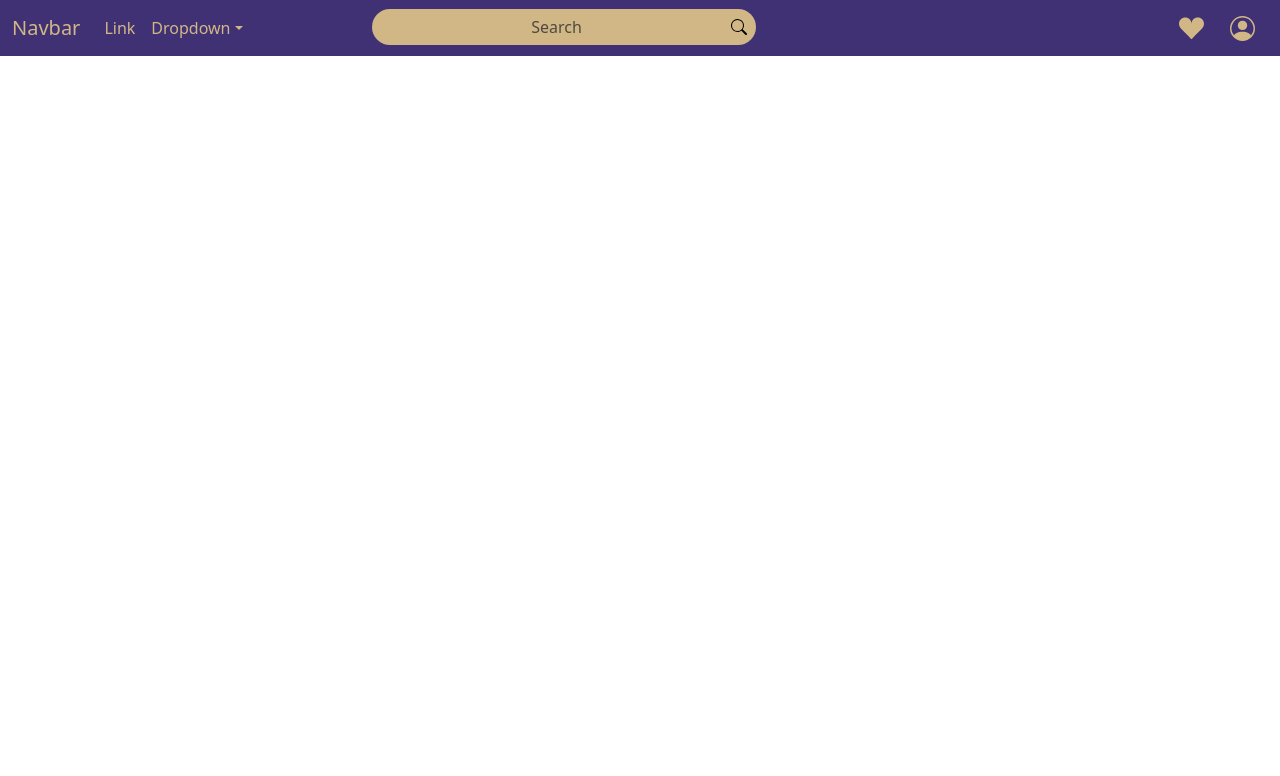
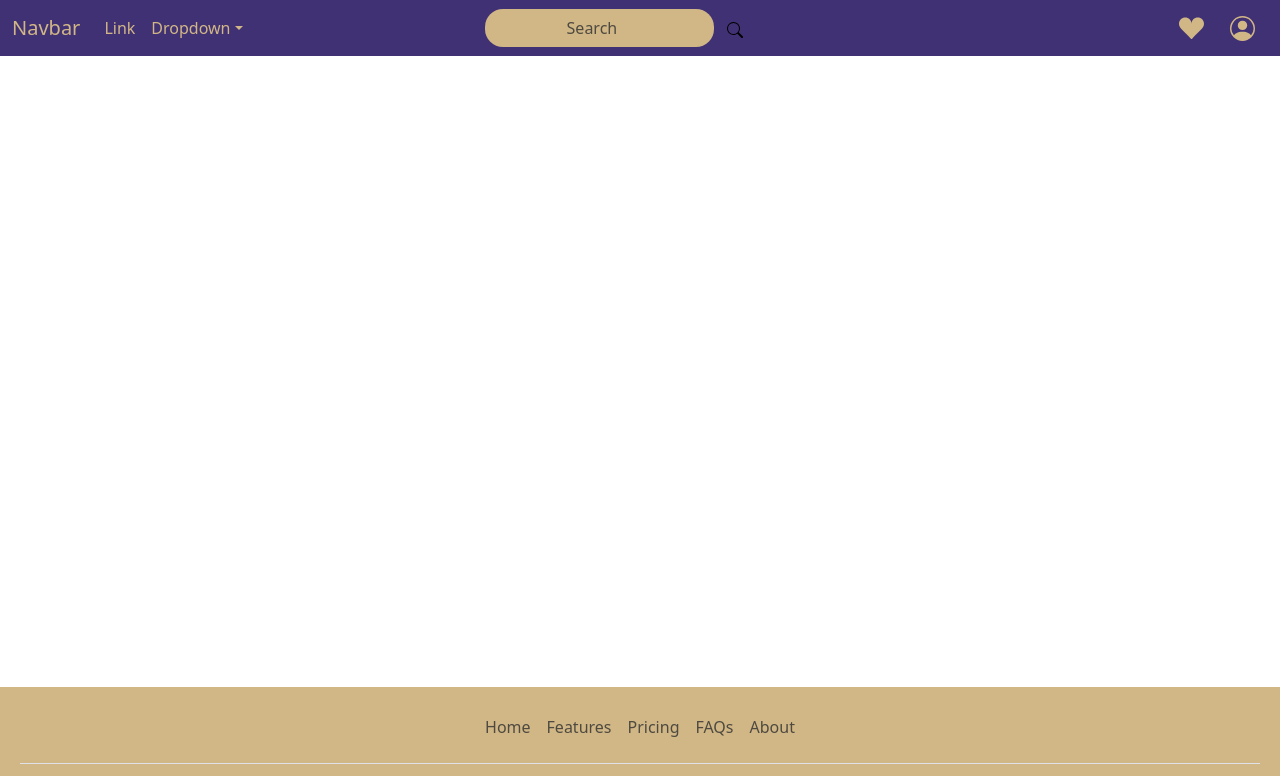
Before and after one commit to M1nfr3y/ScambioLorcana, a SvelteKit app: page / in a window 1280 px wide. Shown: the top 776 px of the page. Built offline with nearby package versions, Linux system fonts and the light colour scheme.

Commit message:
implementazione footer

```diff
--- /dev/null
+++ b/src/components/footer.svelte
@@ -0,0 +1,22 @@
+<footer>
+    <ul class="nav justify-content-center border-bottom pb-3 mb-3">
+        <li class="nav-item"><a href="#" class="nav-link px-2 text-muted">Home</a></li>
+        <li class="nav-item"><a href="#" class="nav-link px-2 text-muted">Features</a></li>
+        <li class="nav-item"><a href="#" class="nav-link px-2 text-muted">Pricing</a></li>
+        <li class="nav-item"><a href="#" class="nav-link px-2 text-muted">FAQs</a></li>
+        <li class="nav-item"><a href="#" class="nav-link px-2 text-muted">About</a></li>
+      </ul>
+</footer>
+
+<style>
+    footer {
+            position: fixed;
+            bottom: 0;
+            left: 0;
+            width: 100%;
+            background-color: #d2b786;
+            color: #fff;
+            padding: 20px;
+            text-align: center;
+        }
+</style>
--- a/src/components/header.svelte
+++ b/src/components/header.svelte
@@ -1,17 +1,13 @@
 <script>
-    import ModalAccount from "./modalAccount.svelte";
-
-
-
+  import ModalAccount from "./modalAccount.svelte";
 
   let showModal = false;
 
   const handleModal = () => {
-    console.log(showModal)
+    console.log(showModal);
     showModal = !showModal;
-  }
+  };
 </script>
-
 
 <nav class="navbar navbar-expand-lg navbar-light">
   <div class="container-fluid">
@@ -53,7 +49,7 @@
       </ul>
       <form class="d-flex">
         <input
-          class="form-control"
+          class="form-control text-center"
           type="search"
           placeholder="Search"
           aria-label="Search"
@@ -87,7 +83,10 @@
           ></path></svg
         ></button
       >
-      <button type="button" class="btn btn-link btn-personal" on:click={handleModal}
+      <button
+        type="button"
+        class="btn btn-link btn-personal"
+        on:click={handleModal}
         ><svg
           xmlns="http://www.w3.org/2000/svg"
           width="25"
@@ -107,9 +106,7 @@
   </div>
 </nav>
 
-
-  <ModalAccount {showModal}></ModalAccount>
-
+<ModalAccount {showModal}></ModalAccount>
 
 <style>
   a {
@@ -128,23 +125,20 @@
   .form-control {
     background-color: #d2b786;
     border-width: 0px;
-    position: absolute;
     text-align: center;
     border-radius: 18px;
-    width: 30%;
-    margin-left: -60%;
-    margin-top: -12px;
+    width: 100%;
   }
 
+  .d-flex{
+    margin-left: 20%;
+    margin-right: 35%;
+  }
   .bi-search {
     color: black;
-    position: absolute;
-    margin-left: -33%;
-    margin-top: -9px;
   }
 
   /* .bi-person-circle{
 
   } */
-
 </style>
--- a/src/routes/+page.svelte
+++ b/src/routes/+page.svelte
@@ -1,8 +1,10 @@
 <script>
-    import Header from "../components/header.svelte";
+    import Footer from "../components/footer.svelte";
+import Header from "../components/header.svelte";
     import ModalAccount from "../components/modalAccount.svelte";
 
 
 
 </script>
 <Header></Header>
+<Footer></Footer>
```
